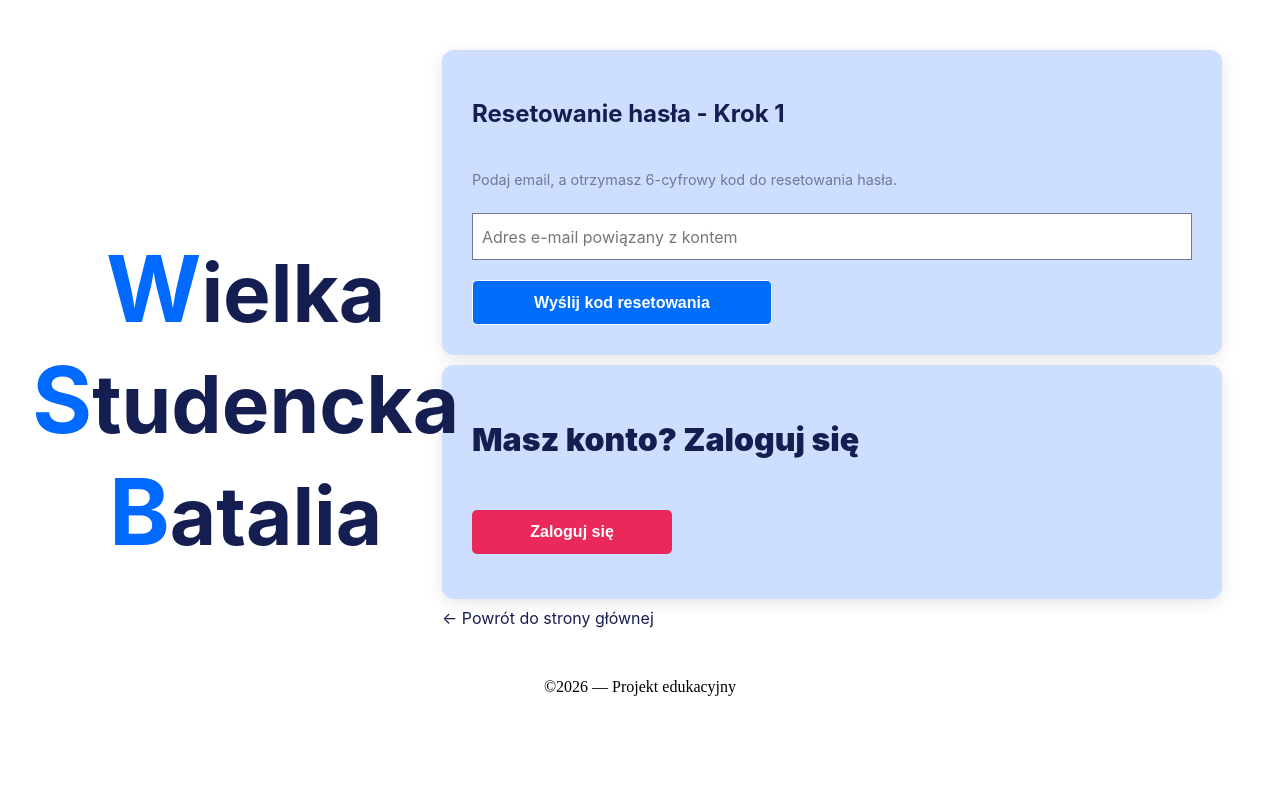
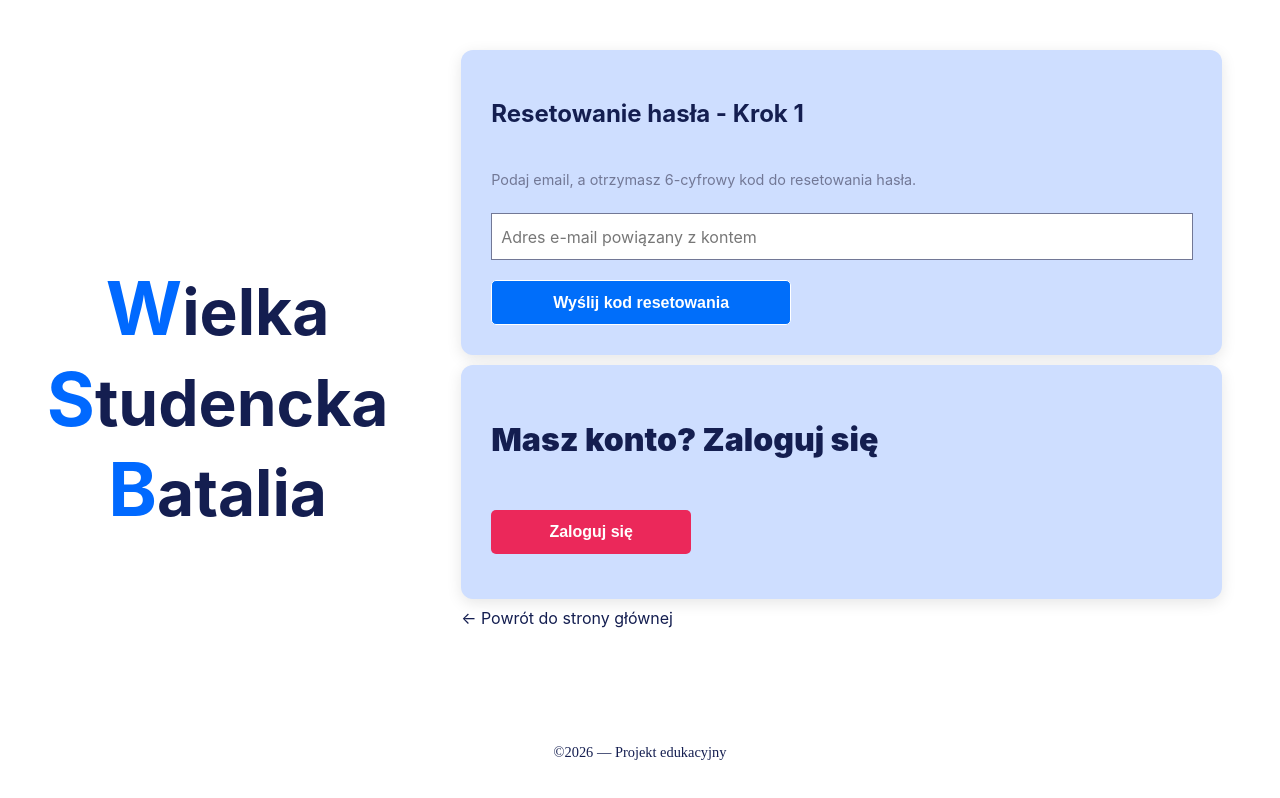
Before and after one commit to nurekkartezjusz/praca-inzynierska, a plain HTML site: page haslo/index.html in a window 1280 px wide. Drawn offline with Linux system fonts and the light colour scheme.

Commit message:
poprawki style

```diff
--- a/haslo/style.css
+++ b/haslo/style.css
@@ -1,5 +1,5 @@
 :root{
-    --font-primary: "Inter";
+    --font-primary: "Inter", "Verdana", "Tahoma", "Segoe UI";
     --color-primary: #eb285a;
     --color-primary-contrast: #d91d4f;
     --color-secondary: #006efa;
@@ -42,7 +42,7 @@
     z-index: 1;
 }
 .logo h1{
-    font-size: 5rem;
+    font-size: 4rem;
     gap: 0.5em;
     font-weight: bold;
     margin: 5px 0;
@@ -54,16 +54,22 @@
     font-size: 1.15em;
     font-weight: bold;
 }
-@media (min-width: 768px){
-    .logo {
+@media (min-width: 769px){
+    .logo{
         position: fixed;
         top: 50%;
-        left: 2.5vw;
+        left: 2vw;
         transform: translateY(-50%);
         z-index: 999;
+        width: 30vw;
+        min-width: 300px;
     }
-    .logow {
-        margin-left: 30vw;
+    .logo h1{
+        font-size: clamp(2.7rem, 5vw, 5.5rem);
+        white-space: normal;
+    }
+    .logow{
+        padding-left: 31.5vw;
     }
 }
 @media (max-width: 768px){
@@ -237,3 +243,9 @@
     font-family: var(--font-primary);
     color: var(--color-text);
 }
+.site-footer {
+    text-align: center;
+    padding: 1rem 0;
+    font-size: 0.9rem;
+    color: var(--color-text);
+}
--- a/logowanie/style.css
+++ b/logowanie/style.css
@@ -1,5 +1,5 @@
 :root{
-    --font-primary: "Inter";
+    --font-primary: "Inter", "Verdana", "Tahoma", "Segoe UI";
     --color-primary: #eb285a;
     --color-primary-contrast: #d91d4f;
     --color-secondary: #006efa;
@@ -42,7 +42,7 @@
     z-index: 1;
 }
 .logo h1{
-    font-size: 5rem;
+    font-size: 4rem;
     gap: 0.5em;
     font-weight: bold;
     margin: 5px 0;
@@ -54,16 +54,22 @@
     font-size: 1.15em;
     font-weight: bold;
 }
-@media (min-width: 768px){
-    .logo {
+@media (min-width: 769px){
+    .logo{
         position: fixed;
         top: 50%;
-        left: 2.5vw;
+        left: 2vw;
         transform: translateY(-50%);
         z-index: 999;
+        width: 30vw;
+        min-width: 300px;
     }
-    .logow {
-        margin-left: 30vw;
+    .logo h1{
+        font-size: clamp(2.7rem, 5vw, 5.5rem);
+        white-space: normal;
+    }
+    .logow{
+        padding-left: 31.5vw;
     }
 }
 @media (max-width: 768px){
@@ -156,8 +162,6 @@
 .field input:focus ~ .eye-icon {
     transform: translateY(0);
 }
-
-
 .login a{
     text-decoration: none;
     font-size: 0.8rem;
@@ -214,3 +218,9 @@
     width: 24px;
     cursor: pointer;
 }
+.site-footer {
+    text-align: center;
+    padding: 1rem 0;
+    font-size: 0.9rem;
+    color: var(--color-text);
+}
--- a/regulamin/style.css
+++ b/regulamin/style.css
@@ -1,5 +1,5 @@
 :root{
-    --font-primary: "Inter";
+    --font-primary: "Inter", "Verdana", "Tahoma", "Segoe UI";
     --color-primary: #eb285a;
     --color-primary-contrast: #d91d4f;
     --color-secondary: #006efa;
@@ -58,7 +58,7 @@ body{
 }
 @media (max-width: 768px) {
     .logo h1 {
-        font-size: 2.6rem;
+        font-size: clamp(1.2rem, 8vw, 3.5rem);
     }
 }
 .content-wrapper {
--- a/rejestracja/style.css
+++ b/rejestracja/style.css
@@ -1,5 +1,5 @@
 :root{
-    --font-primary: "Inter";
+    --font-primary: "Inter", "Verdana", "Tahoma", "Segoe UI";
     --color-primary: #eb285a;
     --color-primary-contrast: #d91d4f;
     --color-secondary: #006efa;
@@ -42,7 +42,7 @@
     z-index: 1;
 }
 .logo h1{
-    font-size: 5rem;
+    font-size: 4rem;
     gap: 0.5em;
     font-weight: bold;
     margin: 5px 0;
@@ -54,16 +54,22 @@
     font-size: 1.15em;
     font-weight: bold;
 }
-@media (min-width: 768px){
-    .logo {
+@media (min-width: 769px){
+    .logo{
         position: fixed;
         top: 50%;
-        left: 2.5vw;
+        left: 2vw;
         transform: translateY(-50%);
         z-index: 999;
+        width: 30vw;
+        min-width: 300px;
     }
-    .logow {
-        margin-left: 30vw;
+    .logo h1{
+        font-size: clamp(2.7rem, 5vw, 5.5rem);
+        white-space: normal;
+    }
+    .logow{
+        padding-left: 31.5vw;
     }
 }
 @media (max-width: 768px){
@@ -276,3 +282,9 @@
     font-family: var(--font-primary);
     color: var(--color-text);
 }
+.site-footer {
+    text-align: center;
+    padding: 1rem 0;
+    font-size: 0.9rem;
+    color: var(--color-text);
+}
--- a/statystyki/style.css
+++ b/statystyki/style.css
@@ -1,5 +1,5 @@
 :root{
-    --font-primary: "Inter";
+    --font-primary: "Inter", "Verdana", "Tahoma", "Segoe UI";
     --color-primary: #eb285a;
     --color-primary-contrast: #d91d4f;
     --color-secondary: #006efa;
--- a/wybor awatara/style.css
+++ b/wybor awatara/style.css
@@ -1,5 +1,5 @@
 :root{
-    --font-primary: "Inter";
+    --font-primary: "Inter", "Verdana", "Tahoma", "Segoe UI";
     --color-primary: #eb285a;
     --color-primary-contrast: #d91d4f;
     --color-secondary: #006efa;
--- a/zasady/style.css
+++ b/zasady/style.css
@@ -1,5 +1,5 @@
 :root{
-    --font-primary: "Inter";
+    --font-primary: "Inter", "Verdana", "Tahoma", "Segoe UI";
     --color-primary: #eb285a;
     --color-primary-contrast: #d91d4f;
     --color-secondary: #006efa;
```
Also changed, not shown: zasady/zasady.html (+2 -2 lines).
